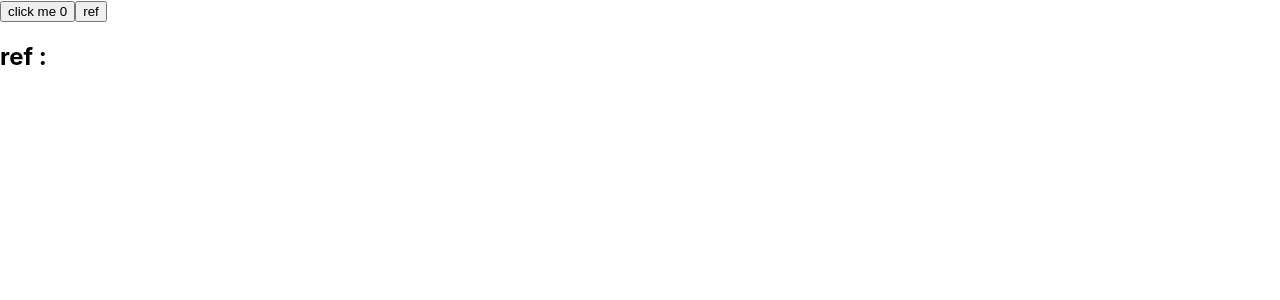
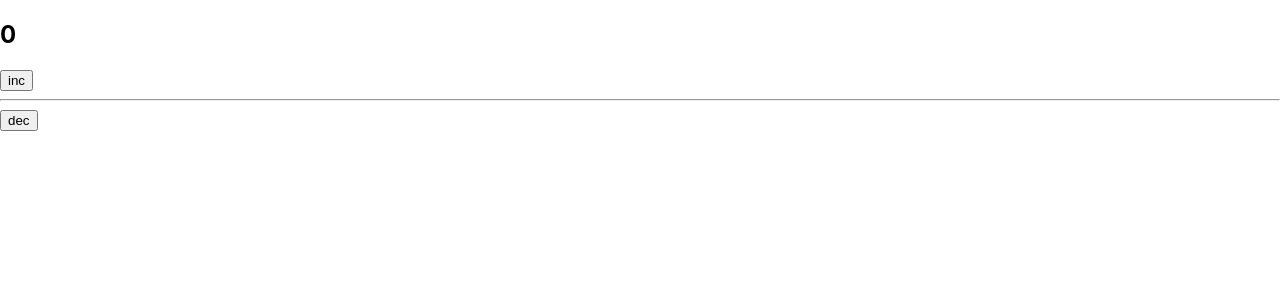
Before and after one commit to OktenSchool/march-2024-react, a React (Create React App) app: page / in a window 1280 px wide. Shown: the top 300 px of the page. Built offline with nearby package versions, Linux system fonts and the light colour scheme.

Commit message:
lesson 3 [update]:useState [update]:useRef [update]:useReducer

```diff
--- a/src/App.tsx
+++ b/src/App.tsx
@@ -1,38 +1,43 @@
-import React, {ReactNode, useEffect, useRef, useState} from 'react';
+import React, {ReactNode, useEffect, useReducer, useRef, useState} from 'react';
 import './App.css';
+
+const reducer = (
+    state: number,
+    action: { type: string, payload: number }
+) => {
+    switch (action.type) {
+        case 'add':
+            return state + action.payload;
+        case 'remove':
+            return state + action.payload;
+    }
+    return state;
+}
 
 const App = () => {
 
-    // variable - reinit after each rerender
-    // useRef - store tate between rerender, but cannot render themself
-    // useState - useRef + rerender
 
-    const [counter, setCounter] = useState<number>(0);
-
-    const ref = useRef<any>();
-    useEffect(() => {
-        console.log(ref);
-    }, []);
-
+    const [counter, disptach] = useReducer(reducer, 0);
 
     return (
         <div>
+
+            <h2>{counter}</h2>
             <button
                 onClick={() => {
-                    setCounter(prevState => prevState + 1);
+                    disptach({type: 'add', payload: 10});
+                }}
+            >inc
+            </button>
+            <hr/>
+            <button
+                onClick={() => {
+                    disptach({type: 'remove', payload: -20});
 
                 }}
-            >click me {counter}
+            >dec
             </button>
-            <button ref={ref}
-                    onClick={() => {
 
-                        console.log(ref.current);
-
-                    }}
-            >ref {ref.current}
-            </button>
-            <h2>ref : {ref.current}</h2>
         </div>
     );
 }
```
